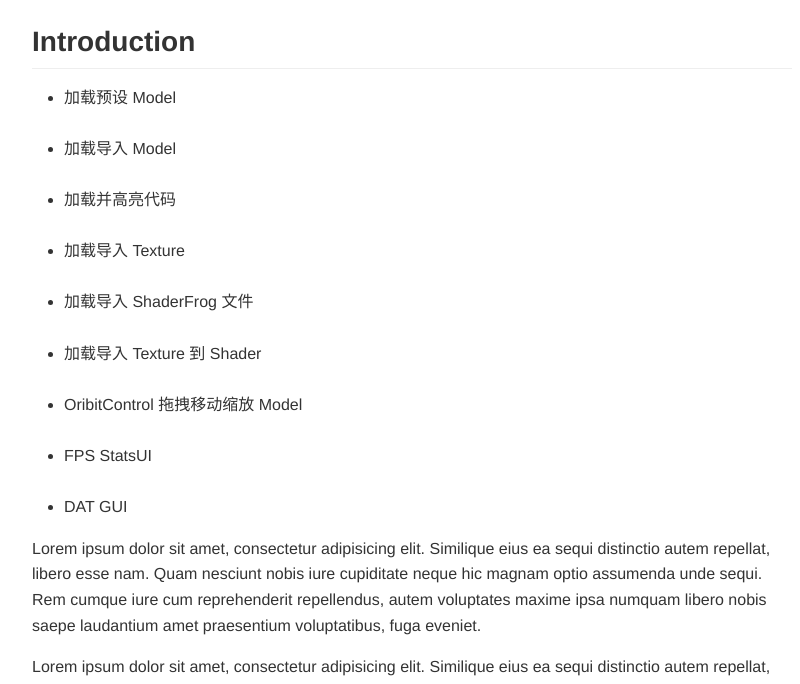
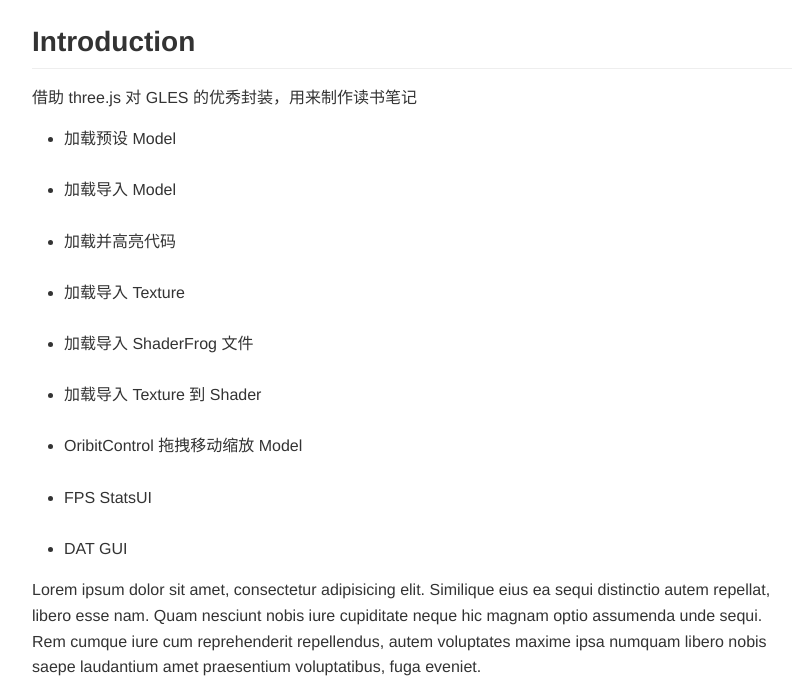
Before and after one commit to MartinRGB/OpenGLES_Test_Project, a plain HTML site: page docs/lessons/threeJS_playground.html in a window 1280 px wide. Shown: the part 86-770 px from the top of the page, without its empty margins (228-1028 px from the left). Drawn offline with Linux system fonts and the light colour scheme; animation ran at ten frames a second.

Commit message:
add words
add words

```diff
--- a/docs/lessons/threeJS_playground.html
+++ b/docs/lessons/threeJS_playground.html
@@ -13,6 +13,8 @@
   <h1 id="toc_0">Three.JS Playground</h1>
 
   <h2 id="toc_1">Introduction</h2>
+
+  <p>借助 three.js 对 GLES 的优秀封装，用来制作读书笔记</p>
 
   <ul>
   <li>加载预设 Model</li></br>
```
